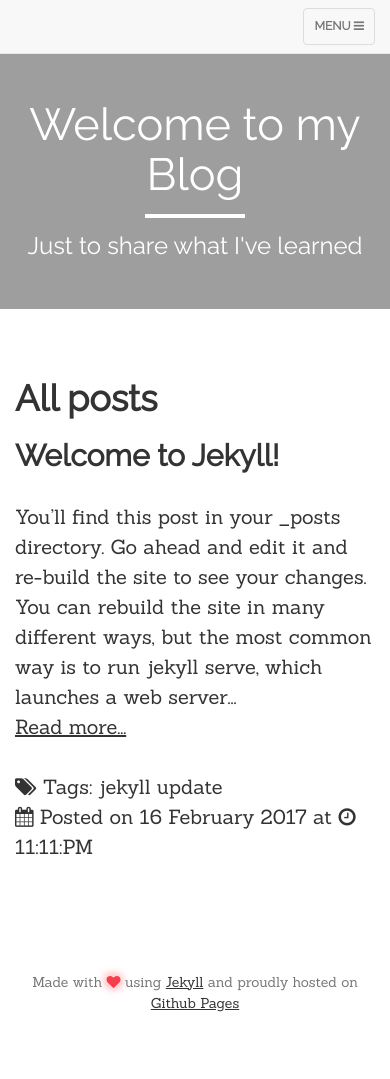
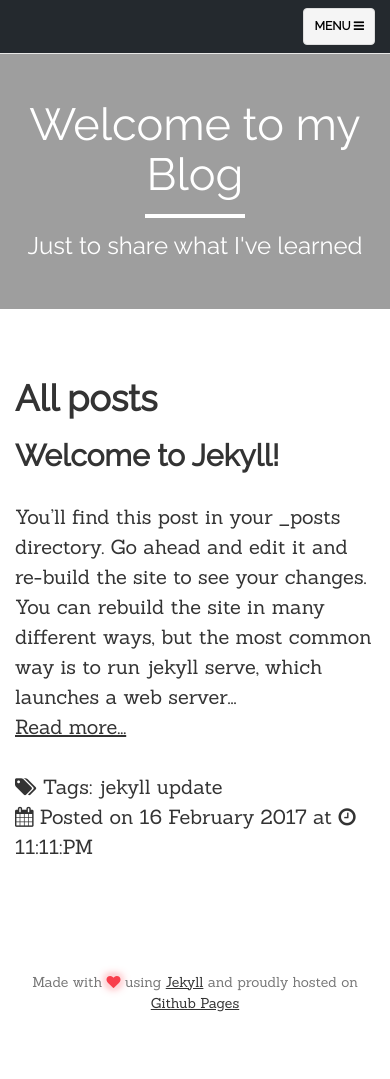
Before and after one commit to glxnull/old-site, a Jekyll site: the page built from index.html, in a window 390 px wide. Built offline with Jekyll 4.4.1, drawn with Linux system fonts in a browser that asks for light colours.

Commit message:
Changed mobile navbar style

```diff
--- a/sass/style.scss
+++ b/sass/style.scss
@@ -59,6 +59,7 @@ hr.small {
 // Navigation
 
 .navbar-custom {
+    background-color: #24292e;
     position: absolute;
     top: 0;
     left: 0;
@@ -68,7 +69,8 @@ hr.small {
 
     .navbar-header {
         .navbar-toggle {
-            color: $gray-light;
+            background-color: #f5f5f5;
+            color: #000;
             font-weight: 800;
             text-transform: uppercase;
             font-size: 12px;
@@ -82,6 +84,7 @@ hr.small {
                 font-size: 12px;
                 font-weight: 800;
                 letter-spacing: 1px;
+                color: #fff;
             }
         }
     }
```
Also changed, not shown: assets/css/style.css.
